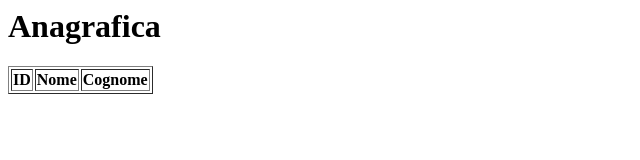
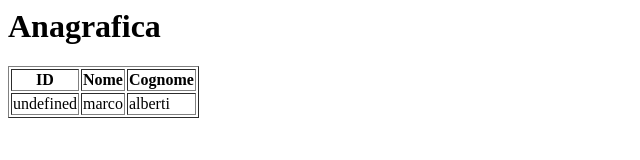
Before and after one commit to Simoalbe1118/TPSIT, a plain HTML site: page index.html in a window 1280 px wide. Shown: the whole page, without its empty margins (0-640 px from the left). Drawn offline with Linux system fonts and the light colour scheme; no server answers.

Commit message:
Update index.html

```diff
--- a/index.html
+++ b/index.html
@@ -18,7 +18,7 @@
 
   <script>
     const xhr = new XMLHttpRequest();
-    xhr.open("GET", "anagrafica.json", true);
+    xhr.open("GET", "an1.json", true);
     xhr.onload = function () {
       if (xhr.status === 200) {
         const dati = JSON.parse(xhr.responseText);
```
